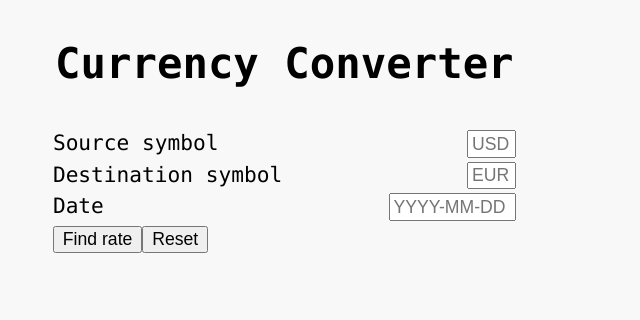
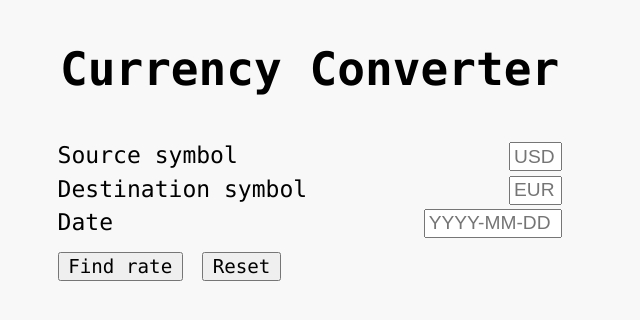
Before and after one commit to effinsky/currency-converter, a React (Create React App) app: page / in a window 1280 px wide. Shown: the top 320 px of the page, without its empty margins (0-640 px from the left). Built offline with nearby package versions, Linux system fonts and the light colour scheme; a web font is replaced by a local one.

Commit message:
formatting fixes

```diff
--- a/src/components/CurrencyConverter.jsx
+++ b/src/components/CurrencyConverter.jsx
@@ -128,11 +128,11 @@ const CurrencyConverter = () => {
           <button
             type="submit"
             onClick={handleFormSubmit}
-            className="btn-primary">
+            className="btn-primary btn-submit">
             Find rate
           </button>
 
-          <button className="btn-primary" onClick={handleResetInputs}>
+          <button className="btn-primary btn-reset" onClick={handleResetInputs}>
             Reset
           </button>
         </div>
--- a/src/style.css
+++ b/src/style.css
@@ -1,10 +1,12 @@
 @import url(//db.onlinewebfonts.com/c/1db29588408eadbd4406aae9238555eb?family=Consolas);
+
+
 
 html,
 body {
   width: 100%;
   height: 100%;
-  zoom: 1.15;
+  zoom: 1.2;
 }
 
 body {
@@ -46,4 +48,15 @@ body {
   font-size: 1.2rem;
   font-family: inherit;
   text-align: start;
+  margin-left: 2rem;
 }
+
+.btn-primary {
+  font-family: inherit;
+  margin: 0.5em;
+}
+
+/* overriding general button margin */
+.btn-submit {
+  margin-left: 0;
+}
```
